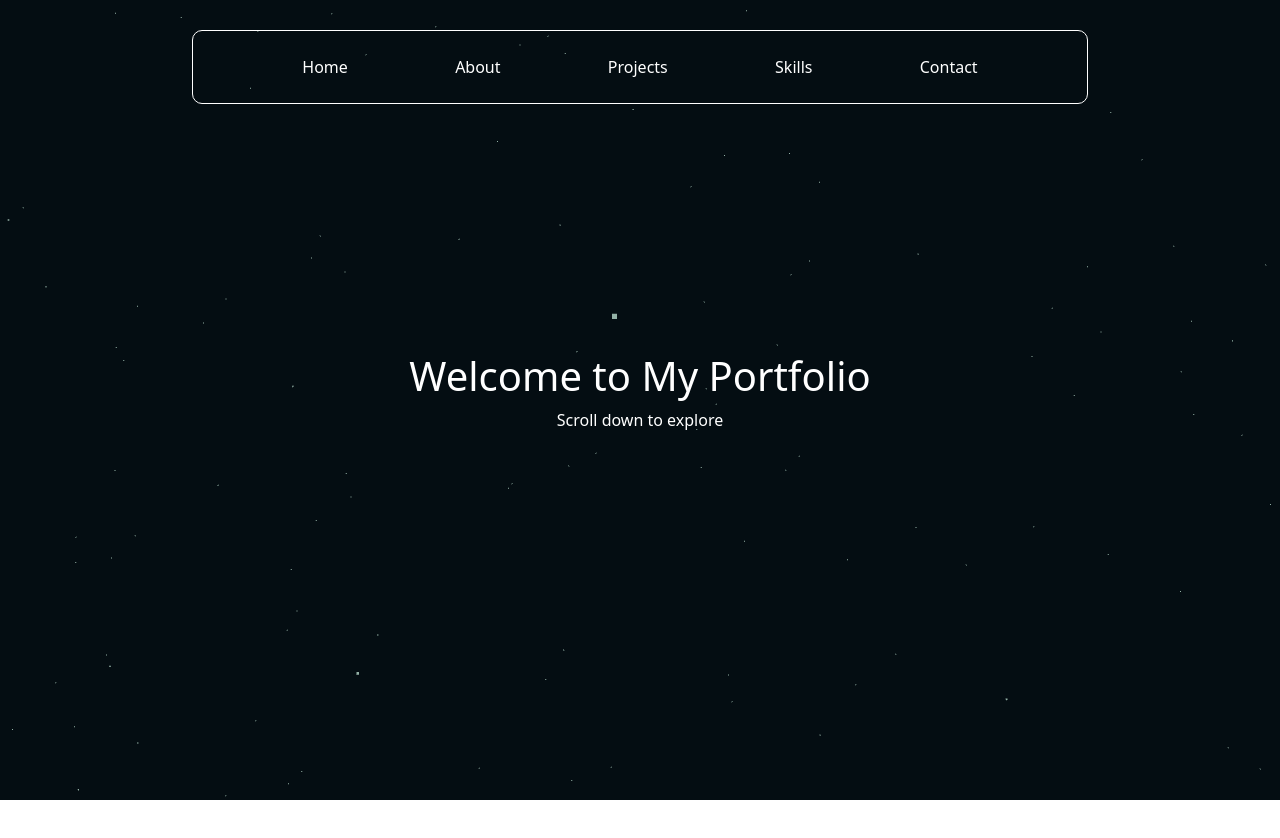
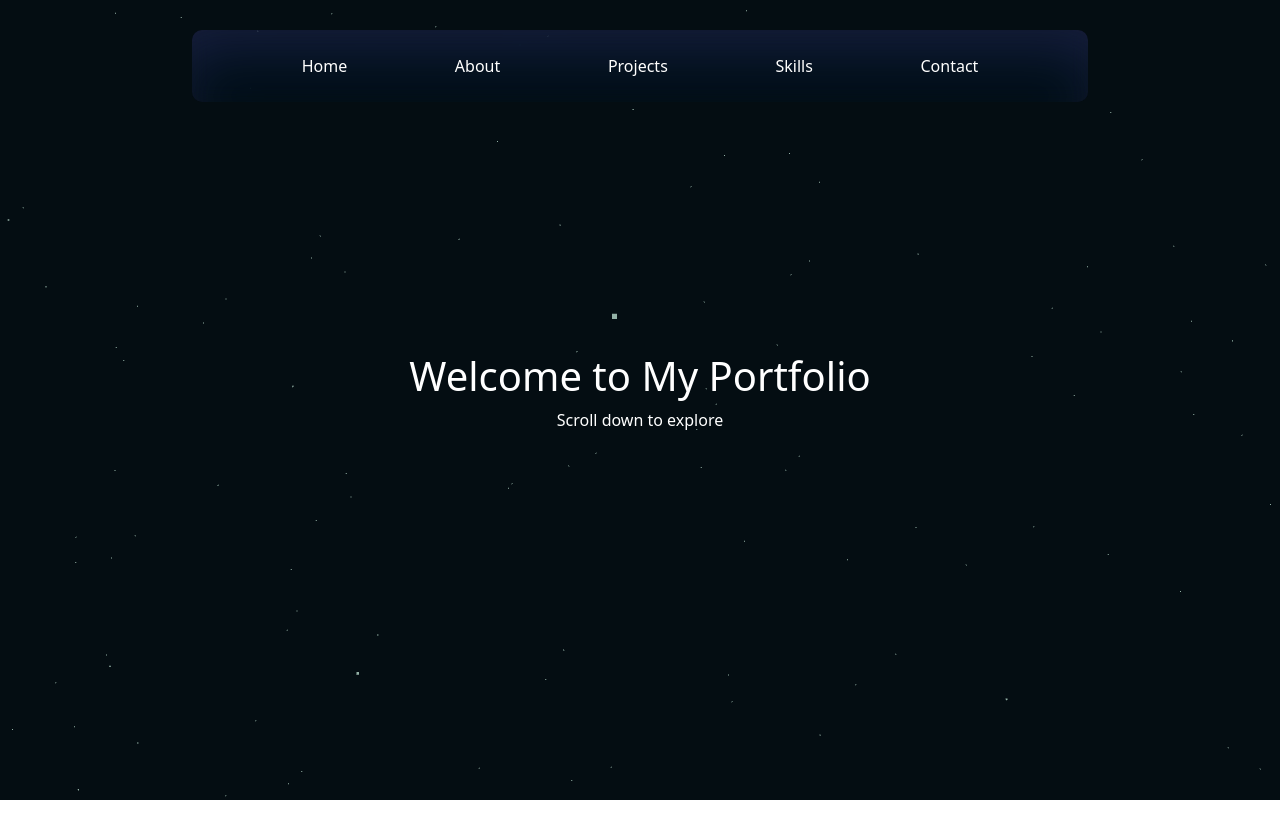
Before and after one commit to titan2309/portfolio, a React (Vite) app in the folder frontend/: page / in a window 1280 px wide. Shown: the top 838 px of the page. Built offline with nearby package versions, Linux system fonts and the light colour scheme.

Commit message:
style: update navbar styles with enhanced backdrop and box-shadow effects; adjust hover state for nav links

```diff
--- a/frontend/src/css/Navbar.css
+++ b/frontend/src/css/Navbar.css
@@ -1,8 +1,10 @@
 .navbar {
   width: 70%;
   margin: 30px auto;
-  border: 1px solid white;
   border-radius: 10px;
+  backdrop-filter: blur(9px) saturate(180%);
+  box-shadow: rgba(92, 92, 204, 0.25) 0px 30px 60px -12px inset,
+    rgba(0, 0, 0, 0.3) 0px 18px 36px -18px inset;
 }
 
 .navbar-nav {
@@ -48,8 +50,9 @@
 }
 
 .nav-link:hover {
-  background-color: #93b1a6;
-  border-radius: 5px;
+  border-bottom: 2px solid #93b1a6;
+  /* background-color: #93b1a6; */
+  /* border-radius: 5px; */
 }
 
 .navbar-toggler {
```
